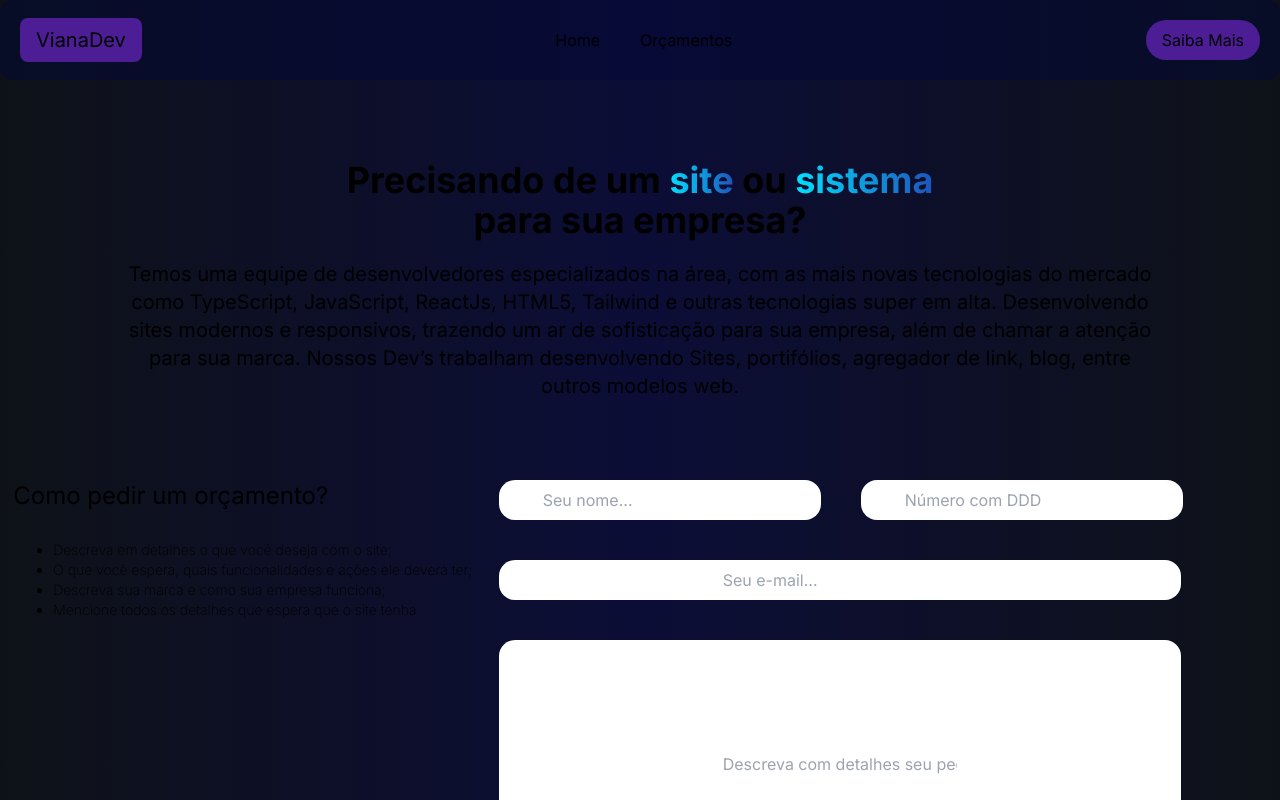
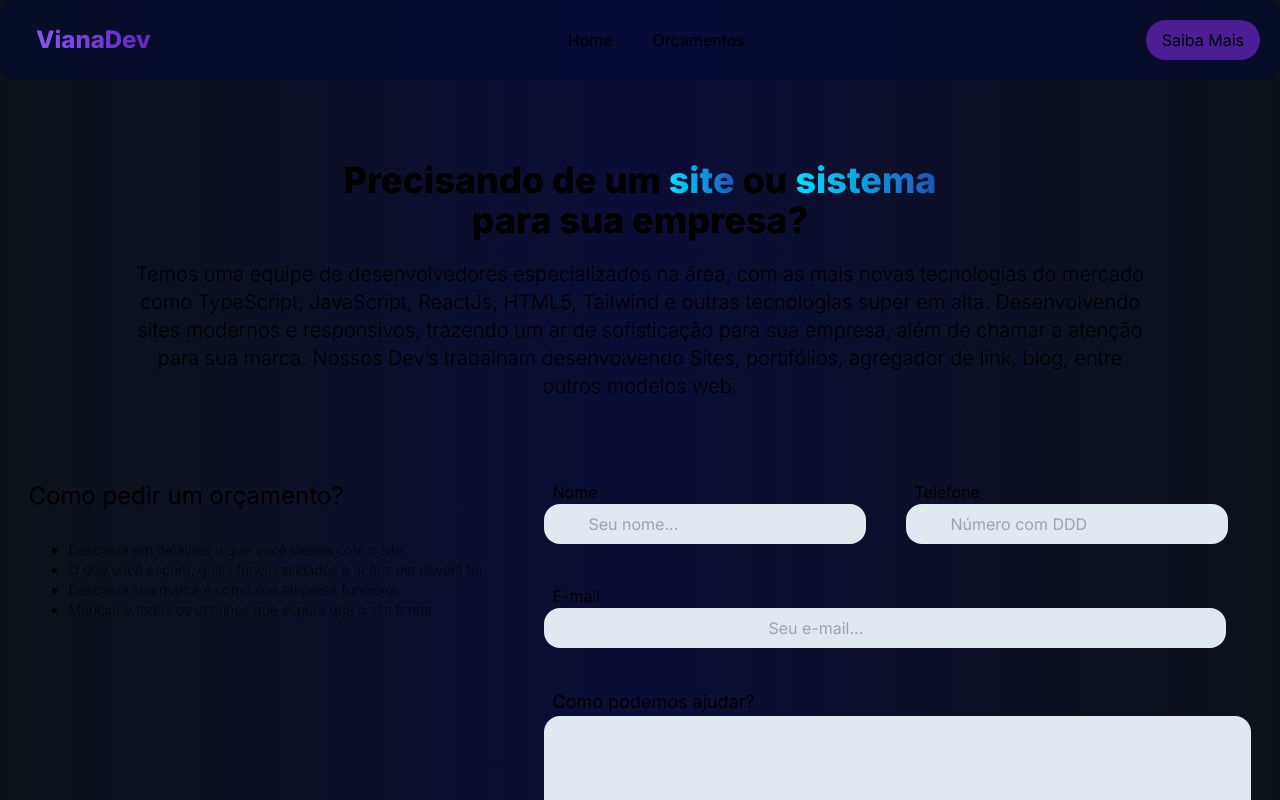
Before and after one commit to IdenildoViana/Web-site, a Next.js app: page /Orcamento in a window 1280 px wide. Built offline with nearby package versions, Linux system fonts and the light colour scheme.

Commit message:
Ajustes do fomulario e adição de link de whatsapp no button "saiba mais"

```diff
--- a/src/app/Componentes/ButtonHome/index.tsx
+++ b/src/app/Componentes/ButtonHome/index.tsx
@@ -2,8 +2,8 @@ import Link from "next/link"
 
 function ButtonHome (){
     return(
-        <div className="text-xl mt-10 text-center  ">
-            <button className="bg-green-500 px-4 py-2 rounded-full mr-10">Saiba mais </button>
+        <div className="text-base mt-10 text-center font-normal ">
+            <button className="bg-green-500 px-4 py-2 rounded-full mr-10"><Link href="https://wa.me/5591985939736?text=Ol%C3%A1%2C+gostaria+de+saber+mais+sobre+como+criar+meu+site."> <a>Saiba Mais</a> </Link> </button>
             <button className="bg-violet-800 px-4 py-2 rounded-full"> <Link href='/Orcamento'> <a>Orçamento</a> </Link></button>
         </div>
     )
--- a/src/app/Componentes/Header/index.tsx
+++ b/src/app/Componentes/Header/index.tsx
@@ -3,12 +3,13 @@ import Link from "next/link"
 const Header = () =>{
     return (
         <div className="flex h-20 bg-[#030937] bg-opacity-50 justify-between items-center px-5 sm:rounded-xl ">
-            <button className="text-xl bg-violet-900 py-2 px-4 rounded-lg ">VianaDev</button>
+            <button className="text-2xl font-extrabold  bg-gradient-to-r  from-violet-500 to-violet-800 text-transparent bg-clip-text py-2 px-4 rounded-lg ">VianaDev</button>
             <div className="flex ">
-                <button className="mr-10 hover:text-violet-600 focus:text-violet-600 ">  <Link href="/"> <a > Home </a> </Link></button>
-                <button className=" hover:text-violet-600 hover:focus:text-violet-600"> <Link href="/Orcamento"> <a > Orçamentos </a> </Link></button>
+                <button className="mr-10 hover:text-violet-600 focus:text-violet-600 "> <Link href="/"> <a > Home </a> </Link></button>
+                <button className=" hover:text-violet-600 focus:text-violet-600"> <Link href="/Orcamento"> <a > Orçamentos </a> </Link></button>
             </div>
-            <button className="bg-violet-900 py-2 px-4 rounded-full text-center items-center justify-center">Saiba Mais</button>
+
+            <button className="bg-violet-900 py-2 px-4 rounded-full text-center items-center justify-center"> <Link href="https://wa.me/5591985939736?text=Ol%C3%A1%2C+gostaria+de+saber+mais+sobre+como+criar+meu+site."> <a>Saiba Mais</a> </Link></button>
 
         </div>
     )
--- a/src/app/Componentes/Questionario/index.tsx
+++ b/src/app/Componentes/Questionario/index.tsx
@@ -3,13 +3,32 @@ function Questionario (){
         <div className="max-w-screen-md mx-auto mb-10 ">
             <div>
                 <div className="flex">
-                    <input type="text" placeholder="Seu nome..." className="mr-10 mb-10 rounded-2xl py-2 px-11 text-black"/>
-                    <input type="number" placeholder="Número com DDD" className="rounded-2xl mb-10 text-black px-11"/>
+                    <div className="">
+                        <span className="ml-2"> Nome <br/> </span>
+                        <input type="text" placeholder="Seu nome..." className="mr-10 mb-10 rounded-2xl py-2 px-11 text-black bg-slate-200"/>
+                    </div>
+
+                    <div className="">
+                       <span className="ml-2"> Telefone <br/> </span>
+                       <input type="number" placeholder="Número com DDD" className="rounded-2xl text-black py-2 px-11  bg-slate-200"/>
+                    </div>
                 </div>
-                <input type="email" placeholder="Seu e-mail..." className="rounded-2xl py-2 px-56 mb-10 text-black " />
-                <input type="text" placeholder="Descreva com detalhes seu pedido aqui..." className="rounded-2xl py-28 px-56 text-black " />
+
+
+                <div className="">
+                       <span className="ml-2"> E-mail <br/> </span>
+                       <input type="email" placeholder="Seu e-mail..." className="rounded-2xl py-2 px-56 mb-10 text-black  bg-slate-200 " />
+                </div>
+
+                <div className="text-lg">
+                       <span className="ml-2"> Como podemos ajudar? <br/> </span>
+                       <input type="text" placeholder="Descreva com detalhes seu pedido aqui..." className="rounded-2xl py-28 px-56 text-black   bg-slate-200" />
+                </div>
+
+
+
             </div>
-            <p className="text-xs text-blue-300  ">Descreva exatamente o que está buscando. Quando mais detalhes, mais rápido conseguimos te dar um retorno. Descrições vagas demais irão atrasar muito o processo de entrega.</p>
+            <p className="text-sm text-blue-300 max-w-screen-sm ">Descreva exatamente o que está buscando. Quando mais detalhes, mais rápido conseguimos te dar um retorno. Descrições vagas demais irão atrasar muito o processo de entrega.</p>
 
             <div className=" items-center justify-center text-center" >
                 <button className=" bg-violet-900 mt-10 py-2 px-4 rounded-2xl "> Solicitar Orçamento </button>
--- a/src/app/Componentes/TextHome/index.tsx
+++ b/src/app/Componentes/TextHome/index.tsx
@@ -2,7 +2,7 @@ import ButtonHome from "../ButtonHome"
 
 function TextHome () {
     return(
-        <div className="mt-14 ml-10 text-5xl font-extrabold ">
+        <div className="mt-14 ml-10 text-5xl font-extrabold  ">
             <h1 className=""> <span className="  bg-gradient-to-r  from-[#01E1FF] to-[#1E53BB] text-transparent bg-clip-text">Seu negócio</span> com mais vida. </h1>
             <h1 className="mt-2"> Tenha mais <span className="bg-gradient-to-r  from-[#01E1FF] to-[#1E53BB] text-transparent bg-clip-text"> Visibilidade. </span> </h1>
             <h1 className="mt-2"> <span className="bg-gradient-to-r  from-[#01E1FF] to-[#1E53BB] text-transparent bg-clip-text">Conquiste</span> seus sonhos. </h1>
@@ -15,7 +15,7 @@ function TextHome () {
                 <li>Impulsionando o crescimento, aumentando a visibilidade da marca, gerando leads e conquistando novos clientes;</li>
                 <li>Funciona como uma vitrine virtual para apresentar produtos e serviços de forma atrativa, incentivando o contato direto com a empresa.</li>
             </ul>
-            <h2 className="mt-7 text-3xl font-medium "> Investir em um site é crucial para o crescimento da marca</h2>
+            <h2 className="mt-7 text-3xl font-medium "> Investir em um site é crucial para o crescimento de sua marca.</h2>
             <ButtonHome/>
         </div>
     )
--- a/src/app/Componentes/TextOrcamento/index.tsx
+++ b/src/app/Componentes/TextOrcamento/index.tsx
@@ -4,25 +4,17 @@ function TextOrcamento (){
     return(
         <div>
             <div className="mb-20 mt-20 ">
-                <h1 className="text-center text-4xl font-bold max-w-screen-sm mx-auto mb-5 "> Precisando de um <span className="bg-gradient-to-r  from-[#01E1FF] to-[#1E53BB] text-transparent bg-clip-text">site</span> ou  <span className="bg-gradient-to-r  from-[#01E1FF] to-[#1E53BB] text-transparent bg-clip-text">sistema</span> para sua empresa? </h1>
-                <p className=" text-center max-w-screen-lg mx-auto text-xl">Temos uma equipe de desenvolvedores especializados na área, com as mais novas tecnologias do mercado como TypeScript, JavaScript, ReactJs, HTML5, Tailwind e outras tecnologias super em alta. Desenvolvendo sites modernos e responsivos, trazendo um ar de sofisticação para sua empresa, além de chamar a atenção para sua marca. Nossos Dev’s trabalham desenvolvendo Sites, portifólios, agregador de link, blog, entre outros modelos web.</p>
+                <h1 className="text-center text-4xl font-extrabold max-w-screen-sm mx-auto mb-5 "> Precisando de um <span className="bg-gradient-to-r  from-[#01E1FF] to-[#1E53BB] text-transparent bg-clip-text">site</span> ou  <span className="bg-gradient-to-r  from-[#01E1FF] to-[#1E53BB] text-transparent bg-clip-text">sistema</span> para sua empresa? </h1>
+                <p className=" text-center max-w-screen-lg mx-auto text-xl font-light">Temos uma equipe de desenvolvedores especializados na área, com as mais novas tecnologias do mercado como TypeScript, JavaScript, ReactJs, HTML5, Tailwind e outras tecnologias super em alta. Desenvolvendo sites modernos e responsivos, trazendo um ar de sofisticação para sua empresa, além de chamar a atenção para sua marca. Nossos Dev’s trabalham desenvolvendo Sites, portifólios, agregador de link, blog, entre outros modelos web.</p>
             </div>
             <div className="flex">
                 <div className=" mx-auto">
                     <h2 className="text-2xl">Como pedir um orçamento?</h2>
                         <ul className="text-sm font-extralight g-10 list-disc ml-10 mt-7">
-                            <li>
-                                Descreva em detalhes o que você deseja com o site;
-                            </li>
-                            <li>
-                                O que você espera, quais funcionalidades e ações ele deverá ter;
-                            </li>
-                            <li>
-                                Descreva sua marca e como sua empresa funciona;
-                            </li>
-                            <li>
-                                Mencione todos os detalhes que espera que o site tenha
-                            </li>
+                            <li> Descreva em detalhes o que você deseja com o site; </li>
+                            <li> O que você espera, quais funcionalidades e ações ele deverá ter; </li>
+                            <li> Descreva sua marca e como sua empresa funciona; </li>
+                            <li> Mencione todos os detalhes que espera que o site tenha  </li>
                         </ul>
                 </div>
                 <Questionario/>
```
